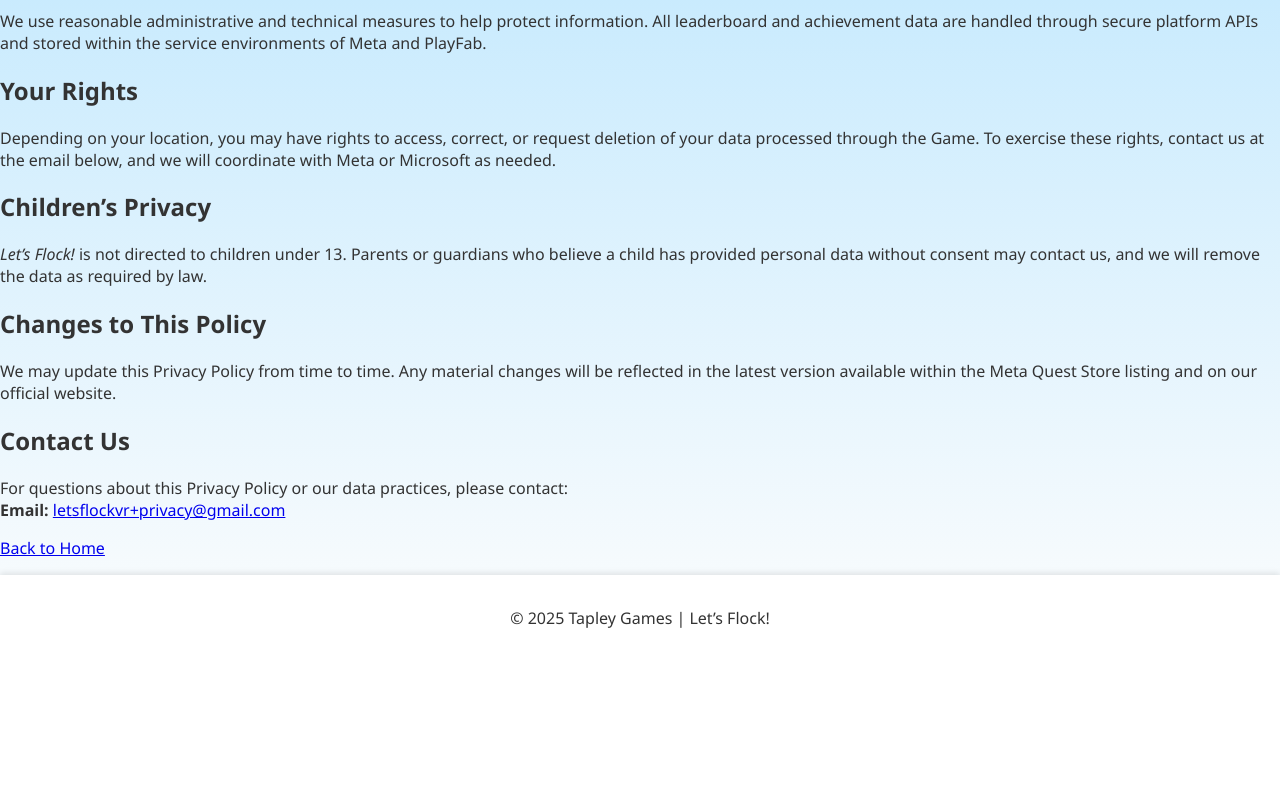
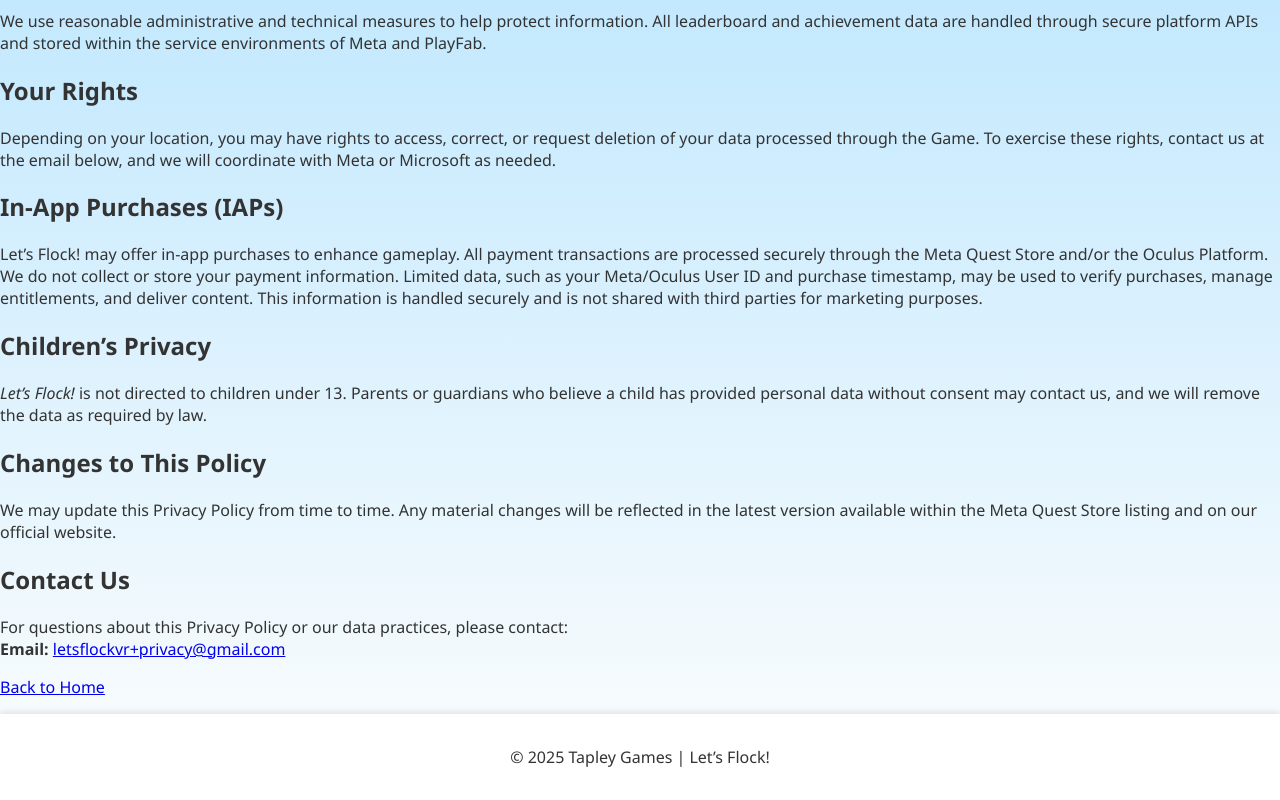
Before and after one commit to Tapley123/LetsFlockWebsite, a plain HTML site: page privacy.html in a window 1280 px wide. Shown: the part 1169-1969 px from the top of the page. Before the commit the page ends 1830 px from the top, so only its background shows below. Drawn offline with Linux system fonts and the light colour scheme.

Commit message:
Update privacy.html

```diff
--- a/privacy.html
+++ b/privacy.html
@@ -59,6 +59,11 @@
     <h2>Your Rights</h2>
     <p>Depending on your location, you may have rights to access, correct, or request deletion of your data processed through the Game. To exercise these rights, contact us at the email below, and we will coordinate with Meta or Microsoft as needed.</p>
 
+    <h2>In-App Purchases (IAPs)</h2>
+    <p>Let’s Flock! may offer in-app purchases to enhance gameplay. All payment transactions are processed securely through the Meta Quest Store and/or the Oculus Platform.
+    We do not collect or store your payment information. Limited data, such as your Meta/Oculus User ID and purchase timestamp, may be used to verify purchases, manage entitlements, and deliver content.
+    This information is handled securely and is not shared with third parties for marketing purposes.</p>
+
     <h2>Children’s Privacy</h2>
     <p><em>Let’s Flock!</em> is not directed to children under 13. Parents or guardians who believe a child has provided personal data without consent may contact us, and we will remove the data as required by law.</p>
 
```
